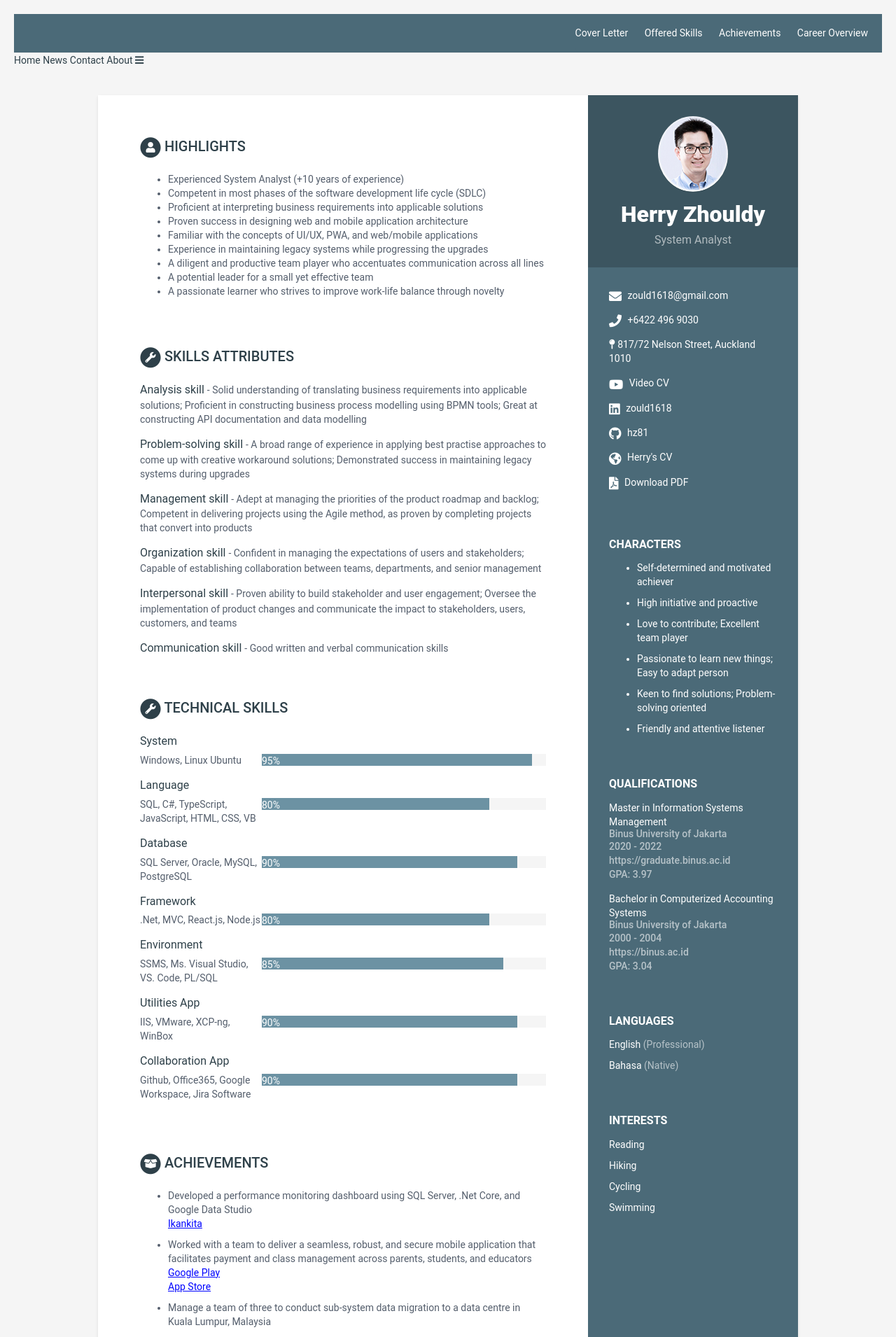
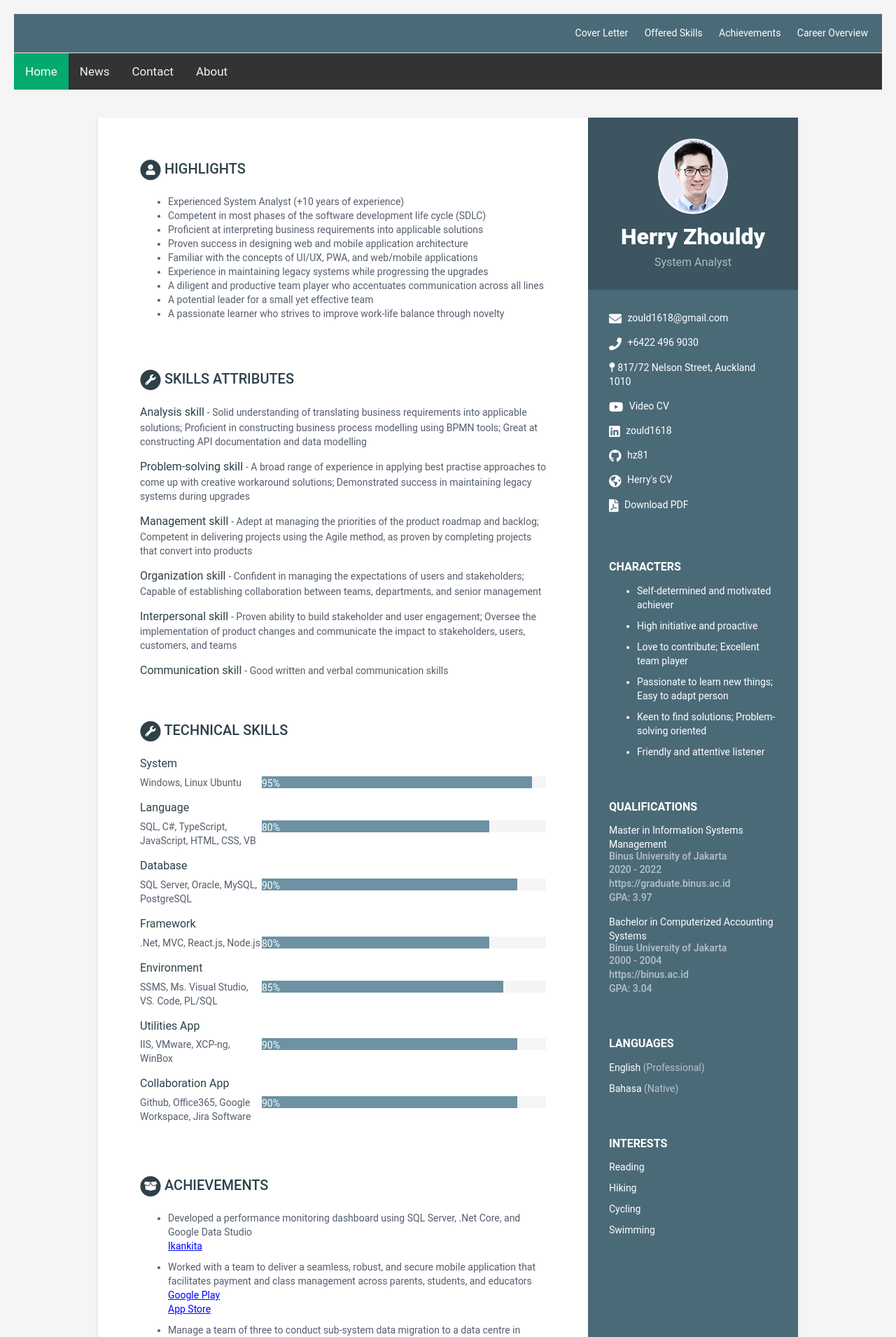
Before and after one commit to hz81/cv-sa1, a Jekyll site: the page built from index.html, in a window 1280 px wide. Shown: the top 1910 px of the page at 70% size. Built offline with Jekyll 4.4.1, drawn with Linux system fonts in a browser that asks for light colours.

Commit message:
Update _base.scss

```diff
--- a/_sass/_base.scss
+++ b/_sass/_base.scss
@@ -494,3 +494,32 @@ p {
     }
   }
 }
+
+.topnav {
+  overflow: hidden;
+  background-color: #333;
+}
+
+.topnav a {
+  float: left;
+  display: block;
+  color: #f2f2f2;
+  text-align: center;
+  padding: 14px 16px;
+  text-decoration: none;
+  font-size: 17px;
+}
+
+.topnav a:hover {
+  background-color: #ddd;
+  color: black;
+}
+
+.topnav a.active {
+  background-color: #04AA6D;
+  color: white;
+}
+
+.topnav .icon {
+  display: none;
+}
```
